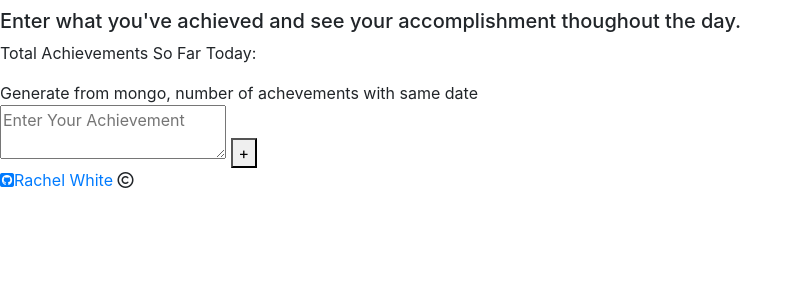
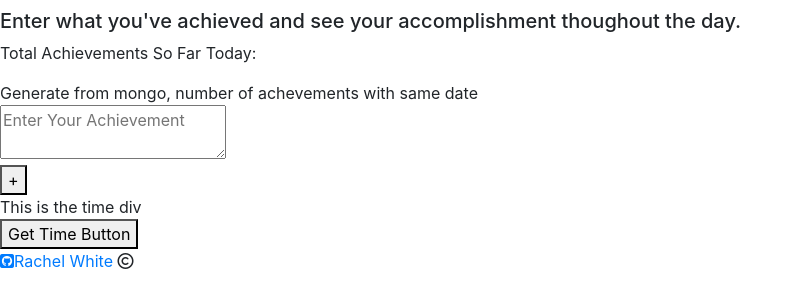
Before and after one commit to rachel-white/what-ive-done, a Flask app: template templates/today.html in a window 1280 px wide. Shown: the part 215-523 px from the top of the page, without its empty margins (0-803 px from the left). Run offline with Flask 2, Linux system fonts and the light colour scheme; the template is opened without the code that fills it, so the values that code supplies are empty; some libraries are stand-ins or nearby versions.

Commit message:
added time div for testing and working on js to generate time variable

```diff
--- a/templates/today.html
+++ b/templates/today.html
@@ -41,8 +41,12 @@
 
 <form class="enter-achievement" action="/add_achievement" method="POST">
     <textarea name="achievement" placeholder="Enter Your Achievement" required></textarea>
+    <div class="time" name="time"></div>
     <button onclick="getTime()" class="submit-button">+</button>
 </form>
+
+<div class="time" name="time">This is the time div</div>
+    <button onclick="getTime()">Get Time Button</button>
 <script type="text/javascript" src="{{
   url_for('static', filename='js/today.js') }}"></script>
 {% endblock %}
```
